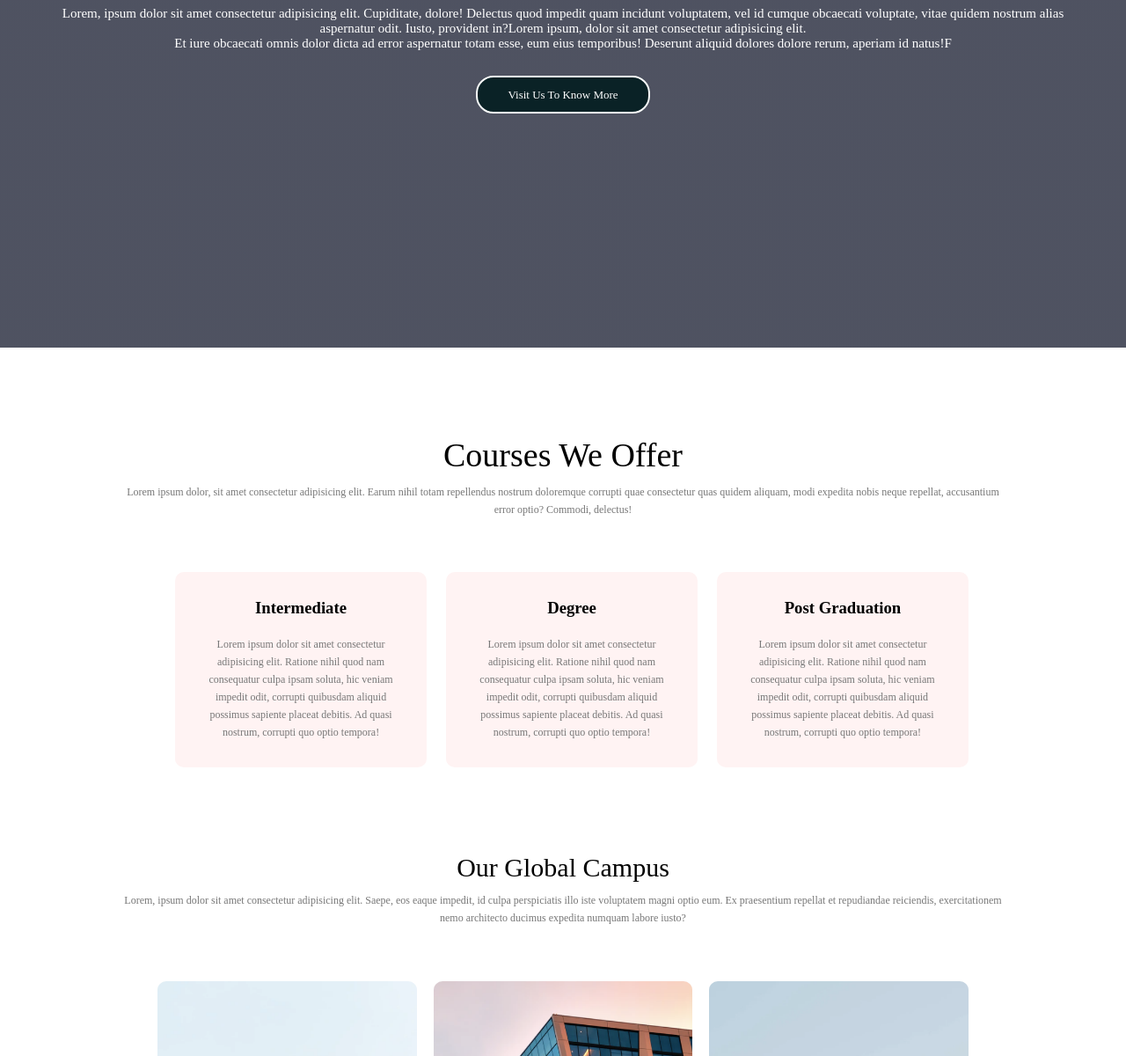
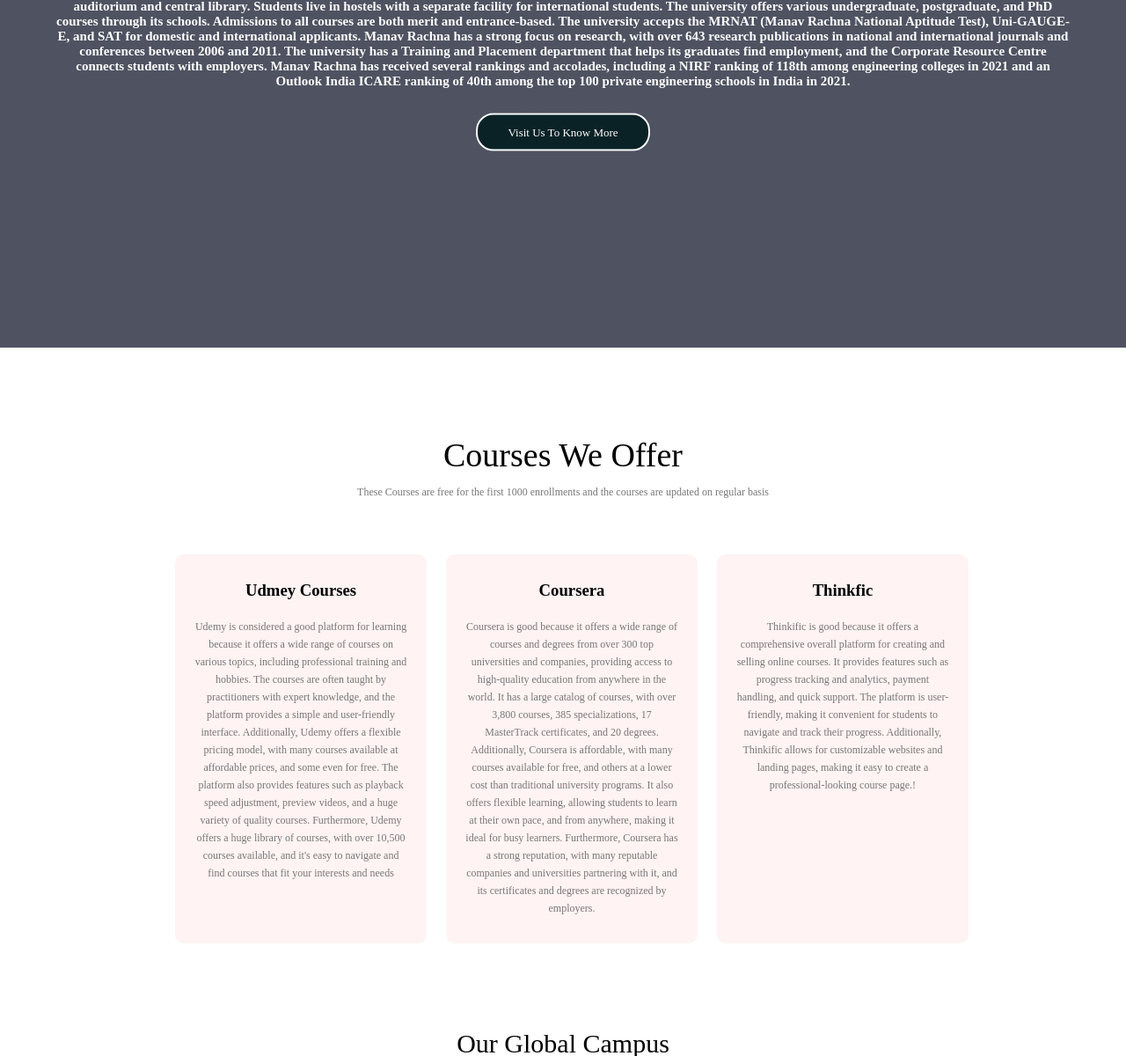
Before and after one commit to Parth2124/MRIIRS, a website with bundled scripts: page main.html in a window 1280 px wide. Shown: the part 405-1605 px from the top of the page at 88% size. Built offline with nearby package versions, Linux system fonts and the light colour scheme; a script that the page names is missing.

Commit message:
update project

```diff
--- a/main.html
+++ b/main.html
@@ -4,6 +4,7 @@
 <head>
     <meta charset="UTF-8">
     <meta name="viewport" content="width=device-width, initial-scale=1.0">
+    <link rel="shortcut icon" type="x-icon" href="mriirs_icon.jpeg">
     <link rel="stylesheet" href="https://cdnjs.cloudflare.com/ajax/libs/font-awesome/6.4.2/css/all.min.css"
         integrity="sha512-z3gLpd7yknf1YoNbCzqRKc4qyor8gaKU1qmn+CShxbuBusANI9QpRohGBreCFkKxLhei6S9CQXFEbbKuqLg0DA=="
         crossorigin="anonymous" referrerpolicy="no-referrer" />
@@ -34,7 +35,7 @@
                     <i class="fa fa-times-circle" onclick="hideMenu()"></i>
                     <ul>
                         <li><a href="main.html">HOME</a></li>
-                        <li><a href="main.html">ABOUT</a></li>
+                        <li><a href="https://apply.manavrachna.edu.in/?utm_source=CareerPlus&utm_medium=Consultant&utm_campaign=Admission2024&gad_source=1&gclid=Cj0KCQjw-ai0BhDPARIsAB6hmP7oTyPVPrmsoBWWQJ5NXGLV-YF-wbMfhFANWIBKqjePT602UF4uLugaAp5gEALw_wcB" target="_blank">ABOUT</a></li>
                         <li><a href="Courses.html">COURSES</a></li>
                         <li><a href="job.html">JOB</a></li>
                         <li><a href="contact.html">CONTACT</a></li>
@@ -45,17 +46,18 @@
             </nav>
 
             <div class="text-box">
-                <h1>World's Biggest University</h1>
+                <h1>NCR's Best University</h1>
                 <h2>NAAC A++</h2>
 
-                <P>Lorem, ipsum dolor sit amet consectetur adipisicing elit. Cupiditate, dolore! Delectus quod impedit
-                    quam
-                    incidunt voluptatem, vel id cumque obcaecati voluptate, vitae quidem nostrum alias aspernatur odit.
-                    Iusto, provident in?Lorem ipsum, dolor sit amet consectetur adipisicing elit. <br> Et iure obcaecati
-                    omnis
-                    dolor dicta ad error aspernatur totam esse, eum eius temporibus! Deserunt aliquid dolores dolore
-                    rerum,
-                    aperiam id natus!F</P>
+                <P style="font-weight: bold;" >
+                    Manav Rachna International Institute of Research and Studies (MRIIRS) is a private university located in Faridabad, Mohali, and other places in India. It is a National Assessment and Accreditation Council (NAAC) accredited A++ grade university. The campus covers 60 acres with buildings for engineering, applied sciences, and business studies, as well as an auditorium and central library. Students live in hostels with a separate facility for international students.
+
+The university offers various undergraduate, postgraduate, and PhD courses through its schools. Admissions to all courses are both merit and entrance-based. The university accepts the MRNAT (Manav Rachna National Aptitude Test), Uni-GAUGE-E, and SAT for domestic and international applicants.
+
+Manav Rachna has a strong focus on research, with over 643 research publications in national and international journals and conferences between 2006 and 2011. The university has a Training and Placement department that helps its graduates find employment, and the Corporate Resource Centre connects students with employers.
+
+Manav Rachna has received several rankings and accolades, including a NIRF ranking of 118th among engineering colleges in 2021 and an Outlook India ICARE ranking of 40th among the top 100 private engineering schools in India in 2021.
+                </P>
 
                     <a href="https://maps.app.goo.gl/K7HxBLqBue1bmc7g6" class="btn"> Visit Us To Know More</a>
                 </div>
@@ -66,33 +68,20 @@
             <section class="course">
                 <h1>Courses We Offer</h1>
 
-                <p>Lorem ipsum dolor, sit amet consectetur adipisicing elit. Earum nihil totam repellendus nostrum
-                    doloremque
-                    corrupti quae consectetur quas quidem aliquam, modi expedita nobis neque repellat, accusantium error
-                    optio?
-                    Commodi, delectus!</p>
+                <p>These Courses are free for the first 1000 enrollments and the courses are updated on regular basis</p>
 
                     <div class="row">
                         <div class="course-col">
-                            <h3>Intermediate</h3>
-                            <p>Lorem ipsum dolor sit amet consectetur adipisicing elit. Ratione nihil quod nam consequatur culpa
-                                ipsam soluta, hic veniam impedit odit, corrupti quibusdam aliquid possimus sapiente placeat
-                                debitis.
-                                Ad quasi nostrum, corrupti quo optio tempora!</p>
+                            <h3>Udmey Courses</h3>
+                            <p>Udemy is considered a good platform for learning because it offers a wide range of courses on various topics, including professional training and hobbies. The courses are often taught by practitioners with expert knowledge, and the platform provides a simple and user-friendly interface. Additionally, Udemy offers a flexible pricing model, with many courses available at affordable prices, and some even for free. The platform also provides features such as playback speed adjustment, preview videos, and a huge variety of quality courses. Furthermore, Udemy offers a huge library of courses, with over 10,500 courses available, and it's easy to navigate and find courses that fit your interests and needs</p>
                 </div>
                 <div class="course-col">
-                    <h3>Degree</h3>
-                    <p>Lorem ipsum dolor sit amet consectetur adipisicing elit. Ratione nihil quod nam consequatur culpa
-                        ipsam soluta, hic veniam impedit odit, corrupti quibusdam aliquid possimus sapiente placeat
-                        debitis.
-                        Ad quasi nostrum, corrupti quo optio tempora!</p>
+                    <h3>Coursera</h3>
+                    <p>Coursera is good because it offers a wide range of courses and degrees from over 300 top universities and companies, providing access to high-quality education from anywhere in the world. It has a large catalog of courses, with over 3,800 courses, 385 specializations, 17 MasterTrack certificates, and 20 degrees. Additionally, Coursera is affordable, with many courses available for free, and others at a lower cost than traditional university programs. It also offers flexible learning, allowing students to learn at their own pace, and from anywhere, making it ideal for busy learners. Furthermore, Coursera has a strong reputation, with many reputable companies and universities partnering with it, and its certificates and degrees are recognized by employers.</p>
                     </div>
                     <div class="course-col">
-                        <h3>Post Graduation</h3>
-                        <p>Lorem ipsum dolor sit amet consectetur adipisicing elit. Ratione nihil quod nam consequatur culpa
-                            ipsam soluta, hic veniam impedit odit, corrupti quibusdam aliquid possimus sapiente placeat
-                            debitis.
-                            Ad quasi nostrum, corrupti quo optio tempora!</p>
+                        <h3>Thinkfic</h3>
+                        <p>Thinkific is good because it offers a comprehensive overall platform for creating and selling online courses. It provides features such as progress tracking and analytics, payment handling, and quick support. The platform is user-friendly, making it convenient for students to navigate and track their progress. Additionally, Thinkific allows for customizable websites and landing pages, making it easy to create a professional-looking course page.!</p>
                         </div>
                     </div>
 
@@ -100,10 +89,7 @@
 
         <section class="campus">
             <h1>Our Global Campus</h1>
-            <p>Lorem, ipsum dolor sit amet consectetur adipisicing elit. Saepe, eos eaque impedit, id culpa perspiciatis
-                illo iste voluptatem magni optio eum. Ex praesentium repellat et repudiandae reiciendis, exercitationem
-                nemo
-                architecto ducimus expedita numquam labore iusto?</p>
+            <p>MRIIRS Campus is a great institution! One of the good things about it is that it offers one-on-one mentorship to its students, which provides personalized guidance and support. Additionally, the campus provides training from industry experts, which gives students hands-on experience and exposure to real-world scenarios. The institution also emphasizes experiential learning, allowing students to gain practical skills at the hotel. Furthermore, MRIIRS Campus has a strong focus on placements, with a high percentage of students passing their exams and getting good job opportunities. The campus also celebrates diversity, with a rich cultural environment that fosters learning and growth.</p>
 
                 <div class="row">
                     <div class="campus-col">
@@ -196,11 +182,18 @@
 
 
         <!-- Footer -->
+         <!-- <div>
+        <a href=""><button class="joinbtn" id="telegram">Join Us</button></a>
+        <a href=""><button class="joinbtn" id="instagram">Join Us</button></a>
+        <a href=""><button class="joinbtn">Join Us</button></a>
+        </div> -->
         <footer class="footer">
+
             <h4>About Us</h4>
             <p>Lorem ipsum, dolor sit amet consectetur adipisicing elit. Dolore non at quae incidunt tempora <br> Lorem
                 ipsum
                 dolor sit amet consectetur adipisicing elit. Quas, harum?</p>
+
 
             <div class="icon">
                 <a href="https://www.instagram.com/manav_rachna/" target="_blank"><i
```
Also changed, not shown: Courses.html (+8 -9 lines), contact.html (+8 -2 lines), index.html (+2 -1 lines), job.html (+4 -2 lines), Images/mriirs_icon.jpeg (added).
